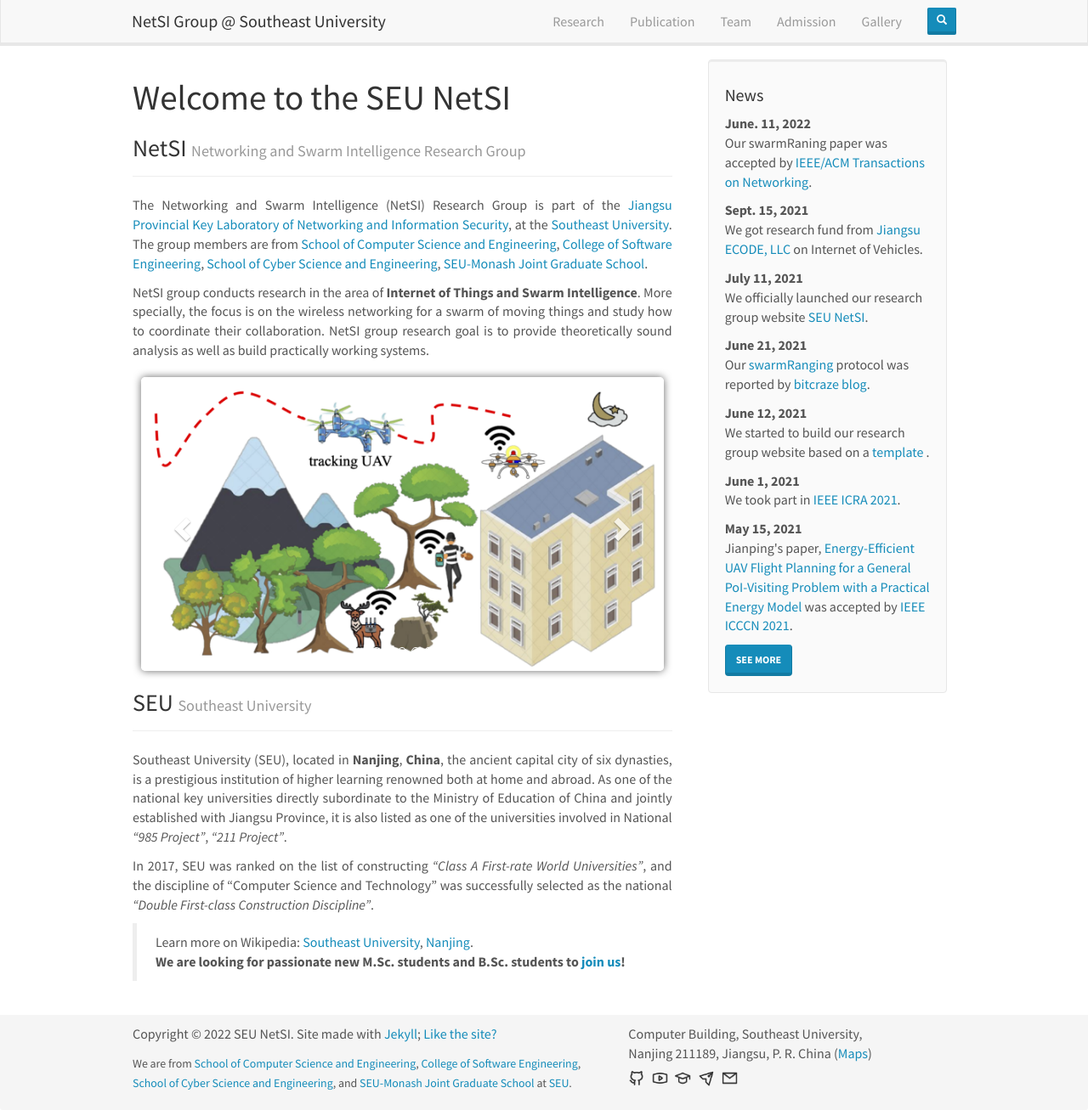
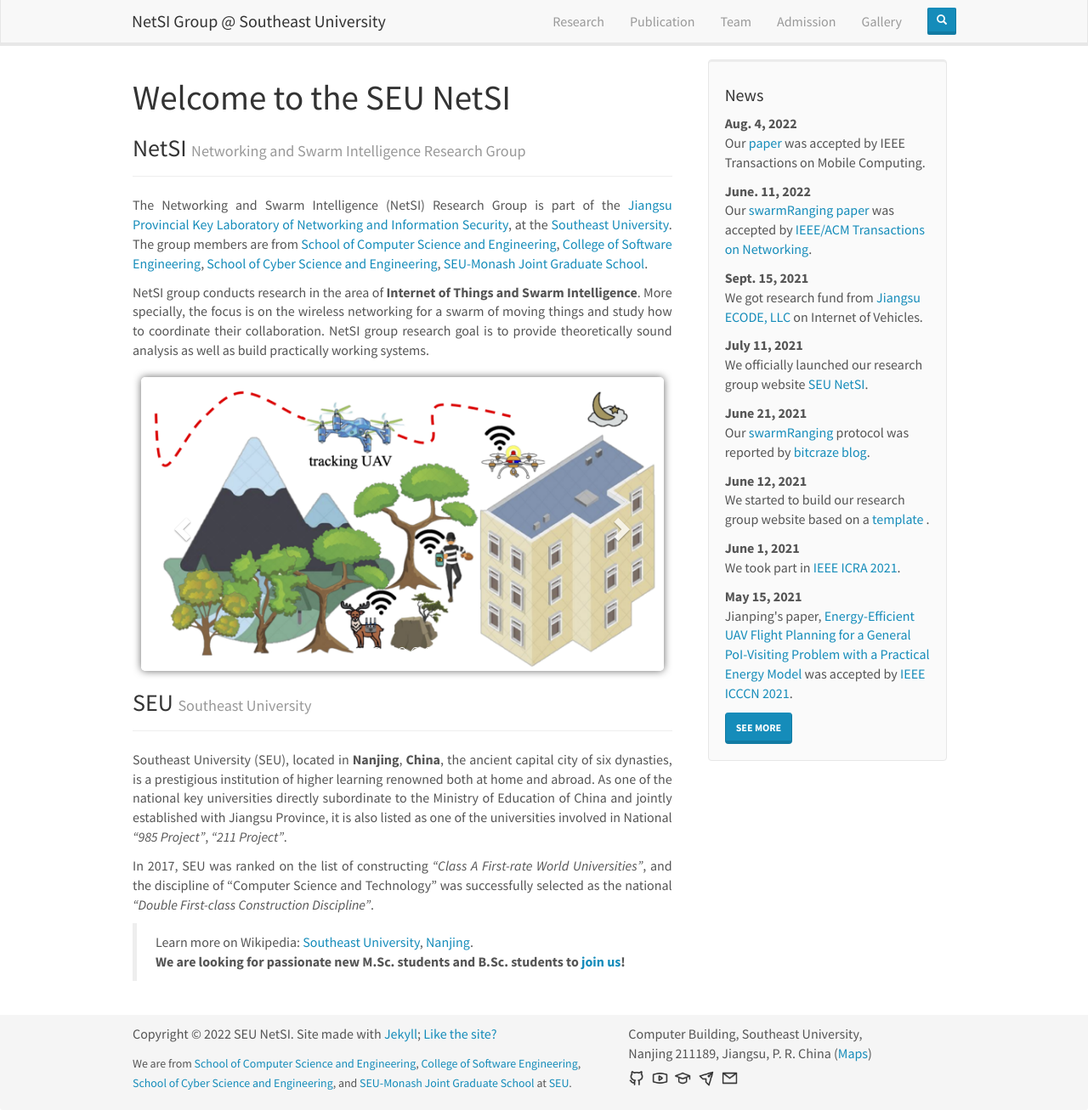
Before and after one commit to SEU-NetSI/seu-netsi.github.io, a Jekyll site: the page built from _pages/home.md, in a window 1280 px wide and 1307 px high. Shown: the whole window at 85% size. Built offline with Jekyll 4.4.1, drawn with Linux system fonts in a browser that asks for light colours; nearby versions of some CDN libraries.

Commit message:
update news

```diff
--- a/_data/news.yml
+++ b/_data/news.yml
@@ -1,6 +1,9 @@
+
+- date: Aug. 4, 2022
+  headline: "Our <a href='https://fengshan.seu-netsi.net/papers/SHXDLW-TMC22p.pdf' target='_blank'>paper</a> was accepted by IEEE Transactions on Mobile Computing."
 
 - date: June. 11, 2022
-  headline: "Our swarmRaning paper was accepted by <a href='http://www.ieee-acm-ton.org' target='_blank'>IEEE/ACM Transactions on Networking</a>."
+  headline: "Our <a href='https://fengshan.seu-netsi.net/papers/SHZLWL-TON22.pdf' target='_blank'>swarmRanging paper</a> was accepted by <a href='http://www.ieee-acm-ton.org' target='_blank'>IEEE/ACM Transactions on Networking</a>."
 
 - date: Sept. 15, 2021
   headline: "We got research fund from <a href='https://www.jsecode.com' target='_blank'>Jiangsu ECODE, LLC</a> on Internet of Vehicles."
```
